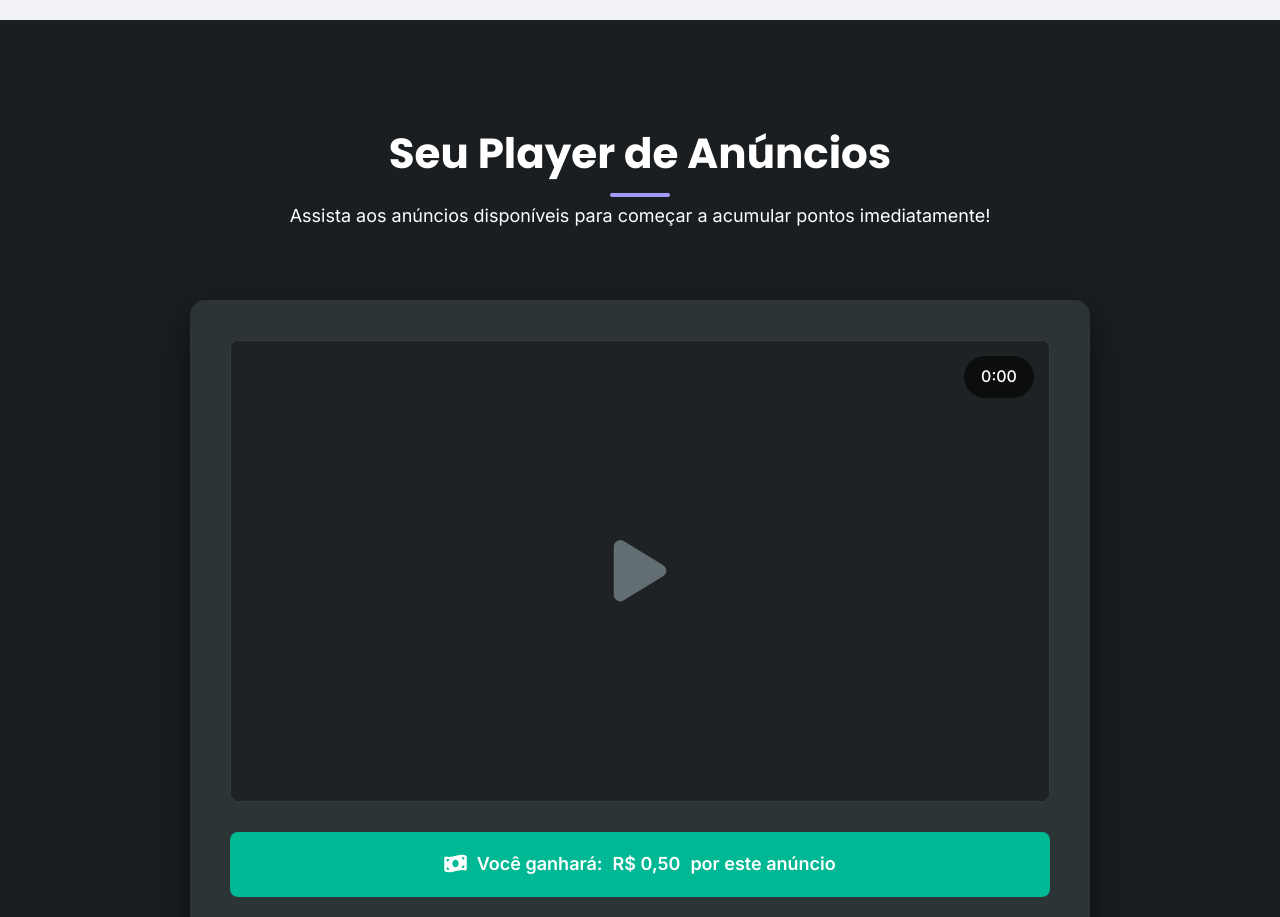
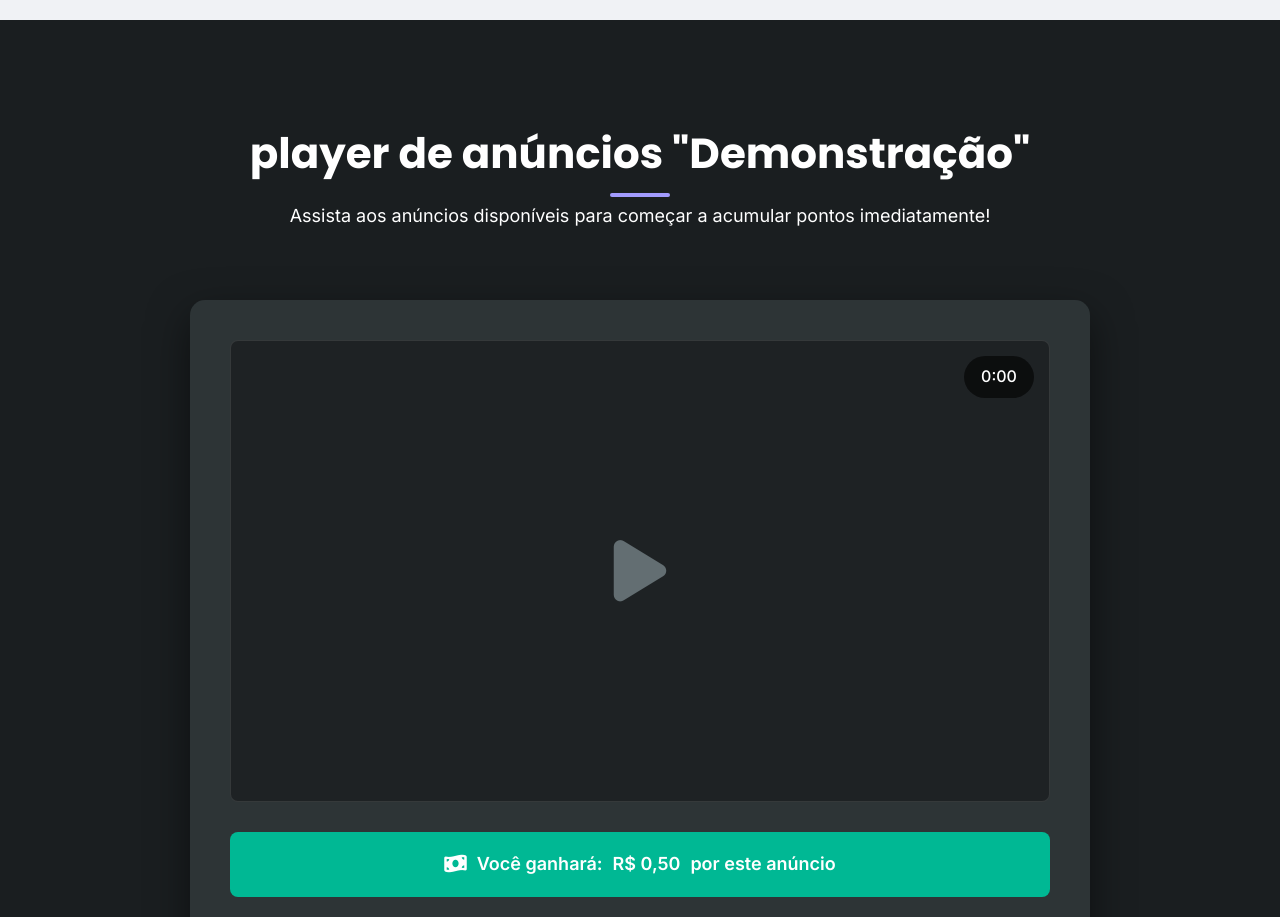
Before and after one commit to kazin53/Siteanuncio, a plain HTML site: page index.html in a window 1280 px wide. Shown: the part 1380-2297 px from the top of the page. Drawn offline with Linux system fonts and the light colour scheme.

Commit message:
Update index.html

```diff
--- a/index.html
+++ b/index.html
@@ -994,7 +994,7 @@
     <section class="ad-player" id="ad-player-section">
         <div class="container">
             <div class="section-title">
-                <h2>Seu Player de Anúncios</h2>
+                <h2>player de anúncios "Demonstração"</h2>
                 <p>Assista aos anúncios disponíveis para começar a acumular pontos imediatamente!</p>
             </div>
             <div class="player-container">
```
